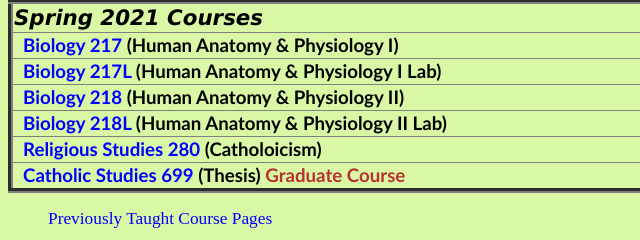
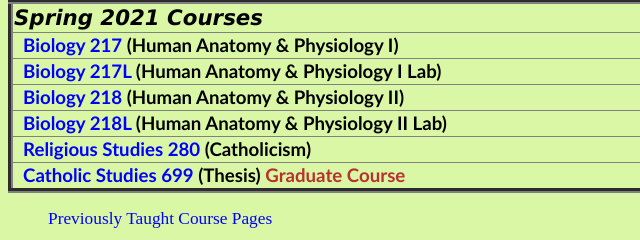
Before and after one commit to fwslavney/fwslavney.github.io, a plain HTML site: page index.html in a window 1280 px wide. Shown: the part 651-891 px from the top of the page, 0-640 px from the left. Drawn offline with Linux system fonts and the light colour scheme.

Commit message:
Update index.html

```diff
--- a/index.html
+++ b/index.html
@@ -86,7 +86,7 @@ a:active {
 <td style="width: 100%; height: 18px;"><span style="font-size: 14pt;"><strong><span style="font-family: calibri, sans-serif;">&nbsp; <a href="Biol218L.html">Biology 218L</a> (Human Anatomy & Physiology II Lab)</span></strong></span></td>
 </tr>
 <tr style="height: 18px;">
-<td style="width: 100%; height: 18px;"><span style="font-size: 14pt;"><strong><span style="font-family: calibri, sans-serif;">&nbsp; <a href="RS280.html">Religious Studies 280</a> (Catholoicism)</span></strong></span></td>
+<td style="width: 100%; height: 18px;"><span style="font-size: 14pt;"><strong><span style="font-family: calibri, sans-serif;">&nbsp; <a href="RS280.html">Religious Studies 280</a> (Catholicism)</span></strong></span></td>
 </tr>
 <tr style="height: 18px;">
 <td style="width: 100%; height: 18px;"><span style="font-size: 14pt;"><strong><span style="font-family: calibri, sans-serif;">&nbsp; <a href="MACS699.html">Catholic Studies 699</a> (Thesis)</span> <span style="font-family: calibri, sans-serif; color: rgb(184, 49, 47);">Graduate Course</span></strong></span></td>
```
